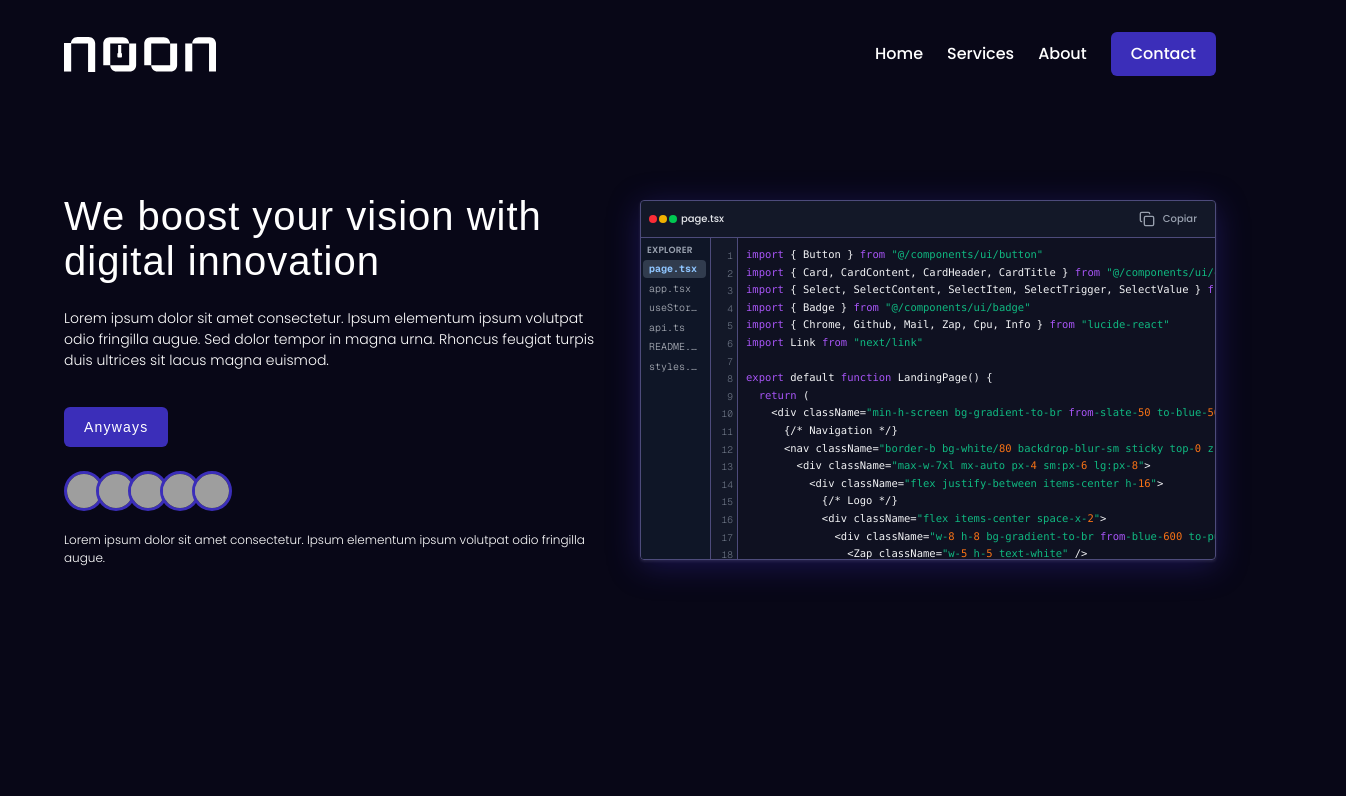
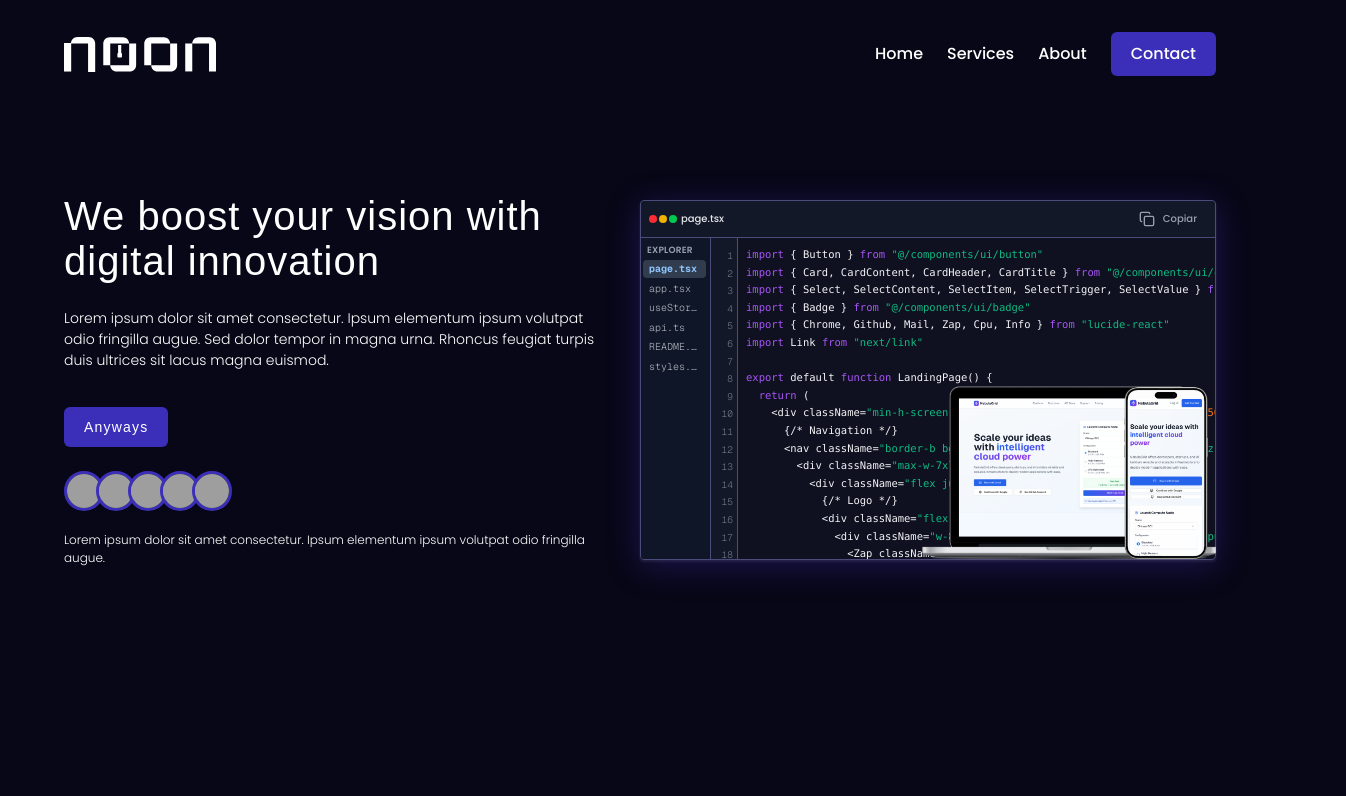
Before and after one commit to nooncode-tech/noon-web, a Next.js app: page / in a window 1280 px wide. Shown: the top 796 px of the page, 1346 px wide, since content can reach past the window. Built offline with nearby package versions, Linux system fonts and the light colour scheme; grey boxes are pictures that could not be loaded; a web font is replaced by a local one.

Commit message:
feat/Changes

```diff
--- a/src/app/page.tsx
+++ b/src/app/page.tsx
@@ -230,7 +230,7 @@ export default function Home() {
 
           </div>
 
-          <div className="w-[full] md:w-[50%]">
+          <div className="w-[full] md:w-[50%] relative">
 
             <MotionEffect
               slide={{
@@ -241,6 +241,20 @@ export default function Home() {
               inView
               delay={0.3}>
               <CodeEditorWidget />
+              <Image
+                src="/hero-section/desktop.png"
+                alt="Placeholder"
+                className="absolute bottom-[-23px] right-[-48px] w-[400px] h-auto object-cover rounded-xl"
+                width={2000}
+                height={2000}
+              />
+              <Image
+                src="/hero-section/mobile.png"
+                alt="Placeholder"
+                className="absolute bottom-[-14px] right-[-130px] w-[360px] h-auto object-cover rounded-xl"
+                width={2000}
+                height={2000}
+              />
             </MotionEffect>
 
           </div>
```
Also changed, not shown: public/hero-section/desktop.png (added), public/hero-section/mobile.png (added).
